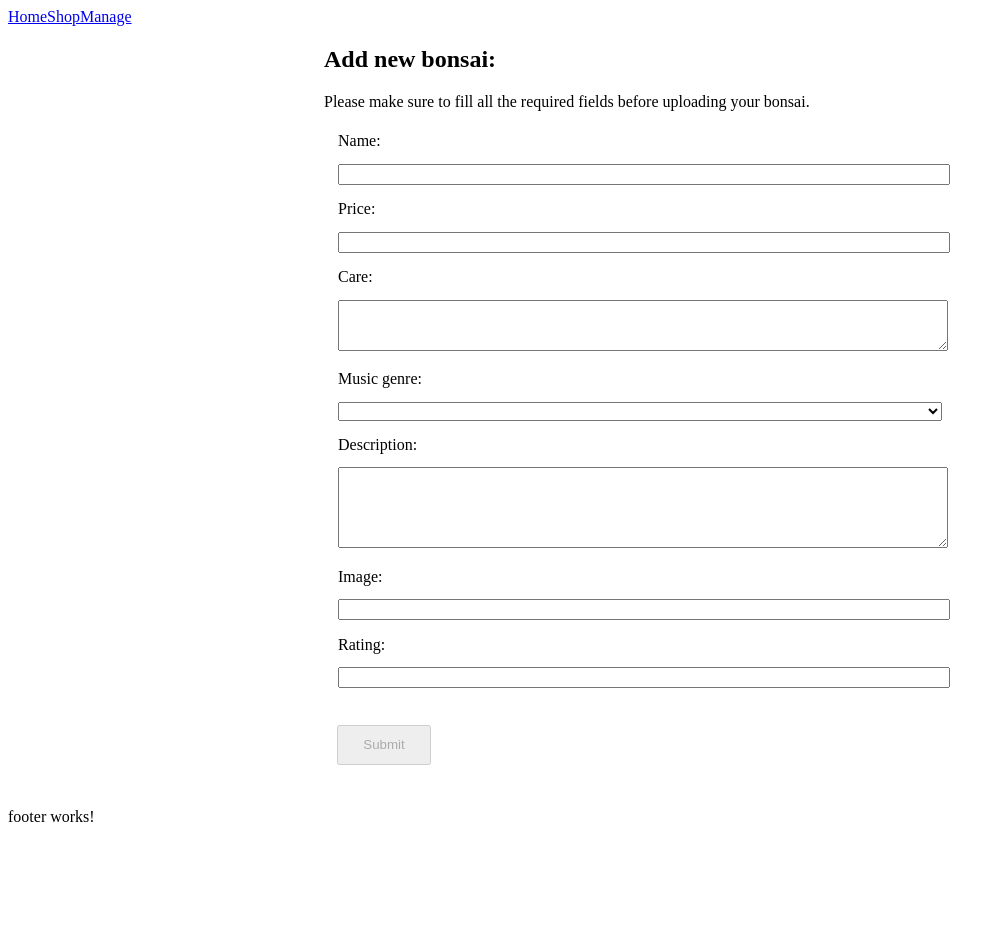
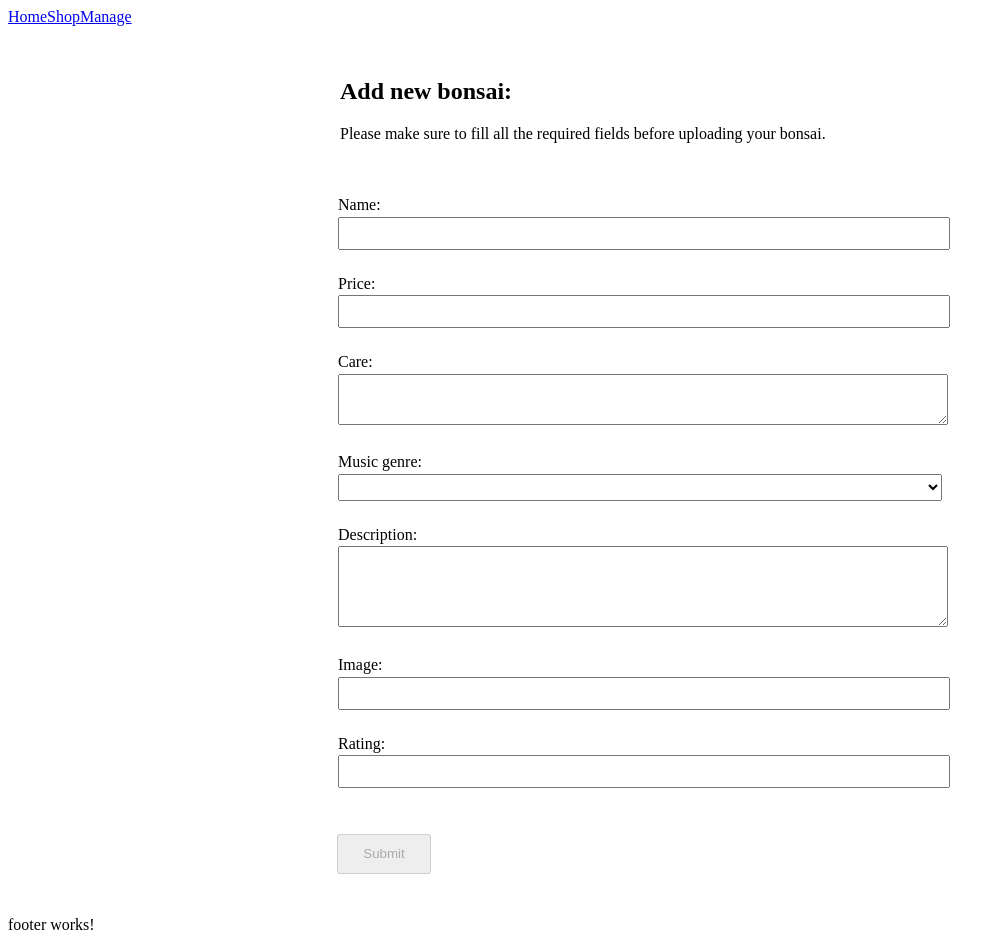
Before and after one commit to miriamfraga/shop, an Angular app: page /Manage in a window 1280 px wide. Shown: the whole page, without its empty margins (0-1005 px from the left). Before the commit the page ends 842 px from the top, so only its background shows below. Built offline with nearby package versions, Linux system fonts and the light colour scheme.

Commit message:
edited scss

```diff
--- a/src/app/pages/manage/manage.component.html
+++ b/src/app/pages/manage/manage.component.html
@@ -15,7 +15,7 @@
         </fieldset>
         <fieldset>
             <label for="careForm">Care:</label>
-            <textarea class="field" id="careForm" rows="3" formControlName="careForm"></textarea>
+            <textarea class="field field--textarea" id="careForm" rows="3" formControlName="careForm"></textarea>
         </fieldset>
         <fieldset>
             <label for="musicForm">Music genre:</label>
@@ -25,7 +25,7 @@
         </fieldset>
         <fieldset>
             <label for="descriptionForm">Description:</label>
-            <textarea class="field" id="descriptionForm" rows="5" formControlName="descriptionForm"></textarea>
+            <textarea class="field field--textarea" id="descriptionForm" rows="5" formControlName="descriptionForm"></textarea>
         </fieldset>
         <fieldset>
             <label for="imageForm">Image:</label>
--- a/src/app/pages/manage/manage.component.scss
+++ b/src/app/pages/manage/manage.component.scss
@@ -6,6 +6,7 @@
     max-width: 50%;
     margin: 0 auto;
     .title {
+        margin: 2em 1em;
         h2 {}
         p {}
     }
@@ -14,10 +15,14 @@
             border: none;
             label {}
             .field {
-                margin-top: 1em;
+                height: 2em;
+                margin-top: 0.2em;
+                margin-bottom: 0.7em;
                 width: 100%;
             }
-
+            .field--textarea{
+                height: auto;
+            }
         }
         .button {
             margin: 2em 1em;
```
